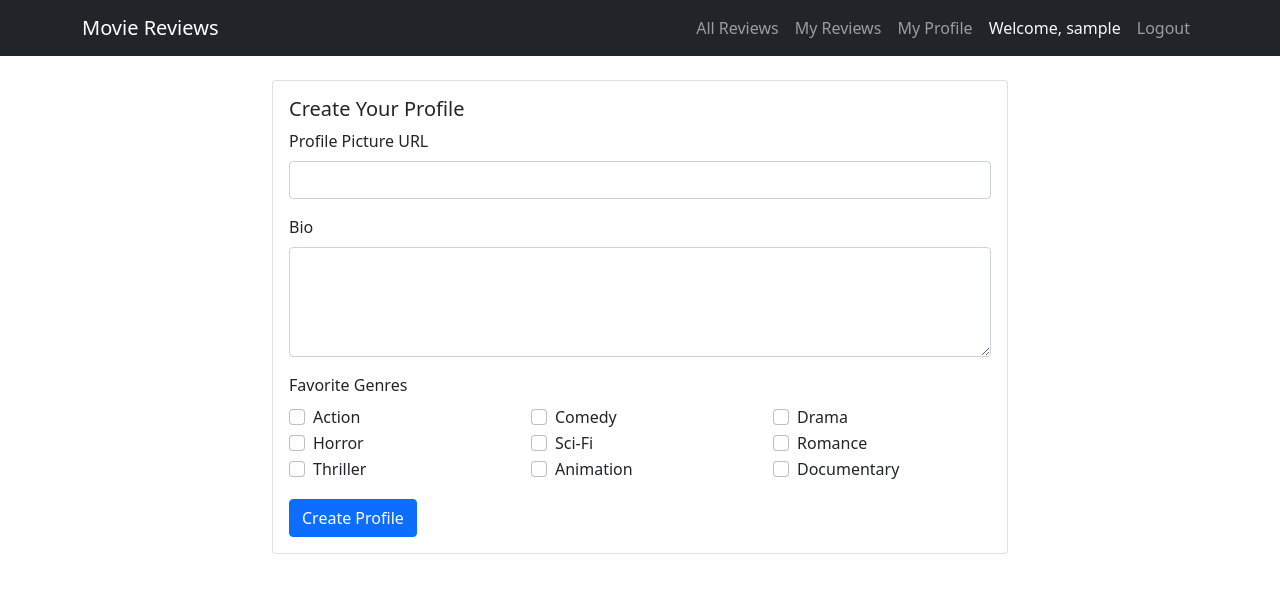
After one commit to Simran1993/MovieReviewWithPython, a Flask app: page /profile/create in a window 1280 px wide. The commit adds this page. Shown: the top 593 px of the page. Run offline with Flask 3, Linux system fonts and the light colour scheme; the visitor is signed in with stand-in values (Sample User, id 1); some libraries are stand-ins or nearby versions.

Commit message:
working with my profile section

```diff
--- a/app.py
+++ b/app.py
@@ -8,11 +8,14 @@ from db.db import DatabaseSetup
 from routes.auth import auth_bp
 from routes.movie import movie_bp
 from routes.review import review_bp
+from routes.profile import profile_bp
 
 # Import models and services
 from models.user import UserModel
 from models.review import ReviewModel
 from factories.movie_provider_factory import MovieProviderFactory
+from models.profile import ProfileModel
+
 
 def create_app():
     app = Flask(__name__)
@@ -41,11 +44,13 @@ def create_app():
         'omdb',
         'b24150c3'
     )
+    app.profile_model = ProfileModel(mongo.db)
 
     # Register blueprints
     app.register_blueprint(auth_bp)
     app.register_blueprint(movie_bp)
     app.register_blueprint(review_bp)
+    app.register_blueprint(profile_bp)
 
     return app
 
--- a/models/user.py
+++ b/models/user.py
@@ -39,3 +39,9 @@ class UserModel(BaseModel):
                 'added_at': datetime.utcnow()
             }}}
         )
+
+    def verify_password(self, user, password):
+        """
+        Verifies the password against the stored hash.
+        """
+        return check_password_hash(user['password'], password)
--- a/routes/auth.py
+++ b/routes/auth.py
@@ -21,16 +21,25 @@ def register():
         existing_user = current_app.user_model.find_by_username(username)
 
         if existing_user is None:
-            current_app.user_model.create_user(
+            user = current_app.user_model.create_user(
                 username=username,
                 email=request.form['email'],
                 password=request.form['password']
             )
+            # Create associated profile
+            current_app.profile_model.create_profile(
+                user_id=str(user.inserted_id),
+                username=username
+            )
             flash('Registration successful! Please login.', 'success')
             return redirect(url_for('auth.login'))
+        else:
+            flash('Username already exists. Please choose another one.', 'error')
+            return redirect(url_for('auth.register'))
 
-        flash('Username already exists!', 'error')
+    # Handle GET request (Show registration form)
     return render_template('register.html')
+
 
 @auth_bp.route('/login', methods=['GET', 'POST'])
 def login():
@@ -46,6 +55,7 @@ def login():
         flash('Invalid username/password combination', 'error')
     return render_template('login.html')
 
+
 @auth_bp.route('/logout')
 def logout():
     session.clear()
--- /dev/null
+++ b/routes/profile.py
@@ -0,0 +1,70 @@
+# routes/profile.py
+from flask import Blueprint, render_template, request, redirect, url_for, flash, session, current_app
+from routes.auth import login_required
+from bson import ObjectId
+
+profile_bp = Blueprint('profile', __name__)
+
+@profile_bp.route('/profile/create', methods=['GET', 'POST'])
+@login_required
+def create_profile():
+    if request.method == 'POST':
+        profile_data = {
+            'bio': request.form.get('bio', ''),
+            'profile_picture': request.form.get('profile_picture', ''),
+            'favorite_genres': request.form.getlist('favorite_genres'),
+        }
+        current_app.profile_model.update_profile(session['user_id'], profile_data)
+        flash('Profile created successfully!', 'success')
+        return redirect(url_for('profile.view_profile', user_id=session['user_id']))
+
+    # Render the form for profile creation
+    return render_template('profile/create_profile.html')
+
+@profile_bp.route('/profile/<user_id>')
+def view_profile(user_id):
+    profile = current_app.profile_model.get_by_user_id(user_id)
+    if not profile:
+        flash('Profile not found!', 'error')
+        return redirect(url_for('movie.index'))
+
+    user_reviews = current_app.review_model.find_by_user(user_id)
+
+    return render_template('profile/view_profile.html',
+                         profile=profile,
+                         reviews=user_reviews)
+
+@profile_bp.route('/profile/edit', methods=['GET', 'POST'])
+@login_required
+def edit_profile():
+    if request.method == 'POST':
+        update_data = {
+            'bio': request.form.get('bio', ''),
+            'favorite_genres': request.form.getlist('favorite_genres'),
+        }
+
+        if request.form.get('profile_picture'):
+            update_data['profile_picture'] = request.form.get('profile_picture')
+
+        current_app.profile_model.update_profile(session['user_id'], update_data)
+        flash('Profile updated successfully!', 'success')
+        return redirect(url_for('profile.view_profile', user_id=session['user_id']))
+
+    profile = current_app.profile_model.get_by_user_id(session['user_id'])
+    return render_template('profile/edit_profile.html', profile=profile)
+
+@profile_bp.route('/profile/watchlist/add/<movie_id>', methods=['POST'])
+@login_required
+def add_to_watchlist(movie_id):
+    movie_data = current_app.movie_provider.get_movie_details(movie_id)
+    current_app.profile_model.update_watch_list(session['user_id'], movie_data, 'add')
+    flash('Movie added to your watchlist!', 'success')
+    return redirect(url_for('movie.movie_details', movie_id=movie_id))
+
+@profile_bp.route('/profile/watchlist/remove/<movie_id>', methods=['POST'])
+@login_required
+def remove_from_watchlist(movie_id):
+    movie_data = {'imdbID': movie_id}
+    current_app.profile_model.update_watch_list(session['user_id'], movie_data, 'remove')
+    flash('Movie removed from your watchlist!', 'success')
+    return redirect(url_for('profile.view_profile', user_id=session['user_id']))
--- a/routes/review.py
+++ b/routes/review.py
@@ -53,7 +53,10 @@ def delete_review(review_id):
 
 @review_bp.route('/reviews')
 def view_all_reviews():
-    reviews = current_app.review_model.get_all_reviews()
+    limit = int(request.args.get('limit', 10))  # Default to 10 reviews
+    page = int(request.args.get('page', 1))    # Default to page 1
+    skip = (page - 1) * limit
+    reviews = current_app.review_model.get_latest_reviews(limit=limit + skip)[skip:]
     return render_template('all_reviews.html', reviews=reviews)
 
 @review_bp.route('/my_reviews')
--- a/templates/all_reviews.html
+++ b/templates/all_reviews.html
@@ -13,6 +13,8 @@
                 <h6 class="card-subtitle mb-2 text-muted">Reviewed by: {{ review.username }}</h6>
                 <p class="card-text"><strong>Rating:</strong> {{ review.rating }}/5</p>
                 <p class="card-text">{{ review.comment }}</p>
+                <p class="card-text"><small class="text-muted">Movie ID: {{ review.movie_id }}</small></p>
+                <p class="card-text"><small class="text-muted">Created at: {{ review.created_at }}</small></p>
             </div>
         </div>
     </div>
--- a/templates/base.html
+++ b/templates/base.html
@@ -14,6 +14,7 @@
                 <a class="nav-item nav-link" href="{{ url_for('review.view_all_reviews') }}">All Reviews</a>
                 {% if 'user_id' in session %}
                     <a class="nav-item nav-link" href="{{ url_for('review.my_reviews') }}">My Reviews</a>
+                    <a class="nav-item nav-link" href="{{ url_for('profile.view_profile', user_id=session['user_id']) }}">My Profile</a>
                     <span class="nav-item nav-link text-light">Welcome, {{ session['username'] }}</span>
                     <a class="nav-item nav-link" href="{{ url_for('auth.logout') }}">Logout</a>
                 {% else %}
--- a/templates/index.html
+++ b/templates/index.html
@@ -11,7 +11,7 @@
     </form>
 </div>
 
-<h2 class="mt-5">Random Movies</h2>
+<h2 class="mt-5">Movies</h2>
 <div class="row">
     {% for movie in movies %}
     <div class="col-md-4 mb-3">
@@ -20,6 +20,7 @@
             <div class="card-body">
                 <h5 class="card-title">{{ movie.Title }}</h5>
                 <p class="card-text">{{ movie.Year }}</p>
+                <a href="{{ url_for('movie.movie_details', movie_id=movie.imdbID) }}" class="btn btn-primary">View Details</a>
             </div>
         </div>
     </div>
--- a/templates/movie_details.html
+++ b/templates/movie_details.html
@@ -12,6 +12,9 @@
         <p><strong>Cast:</strong> {{ movie.Actors }}</p>
 
         {% if 'user_id' in session %}
+        <form action="{{ url_for('profile.add_to_watchlist', movie_id=movie.imdbID) }}" method="POST" class="mb-3">
+            <button type="submit" class="btn btn-primary">Add to Watchlist</button>
+        </form>
         <h3 class="mt-4">Add Your Review</h3>
         <form action="{{ url_for('review.add_review', movie_id=movie.imdbID) }}" method="POST">
             <input type="hidden" name="movie_title" value="{{ movie.Title }}">
--- /dev/null
+++ b/templates/profile/create_profile.html
@@ -0,0 +1,40 @@
+{% extends "base.html" %}
+
+{% block content %}
+<div class="row justify-content-center">
+    <div class="col-md-8">
+        <div class="card">
+            <div class="card-body">
+                <h5 class="card-title">Create Your Profile</h5>
+                <form method="POST">
+                    <div class="mb-3">
+                        <label for="profile_picture" class="form-label">Profile Picture URL</label>
+                        <input type="url" name="profile_picture" id="profile_picture" class="form-control">
+                    </div>
+
+                    <div class="mb-3">
+                        <label for="bio" class="form-label">Bio</label>
+                        <textarea name="bio" id="bio" class="form-control" rows="4"></textarea>
+                    </div>
+
+                    <div class="mb-3">
+                        <label class="form-label">Favorite Genres</label>
+                        <div class="row">
+                            {% for genre in ['Action', 'Comedy', 'Drama', 'Horror', 'Sci-Fi', 'Romance', 'Thriller', 'Animation', 'Documentary'] %}
+                            <div class="col-md-4">
+                                <div class="form-check">
+                                    <input class="form-check-input" type="checkbox" name="favorite_genres" value="{{ genre }}" id="genre_{{ genre|lower }}">
+                                    <label class="form-check-label" for="genre_{{ genre|lower }}">{{ genre }}</label>
+                                </div>
+                            </div>
+                            {% endfor %}
+                        </div>
+                    </div>
+
+                    <button type="submit" class="btn btn-primary">Create Profile</button>
+                </form>
+            </div>
+        </div>
+    </div>
+</div>
+{% endblock %}
```
Also changed, not shown: models/profile.py (added, +65 -0 lines), templates/profile/edit_profile.html (+29 -5 lines), templates/profile/view_profile.html (+36 -17 lines).
